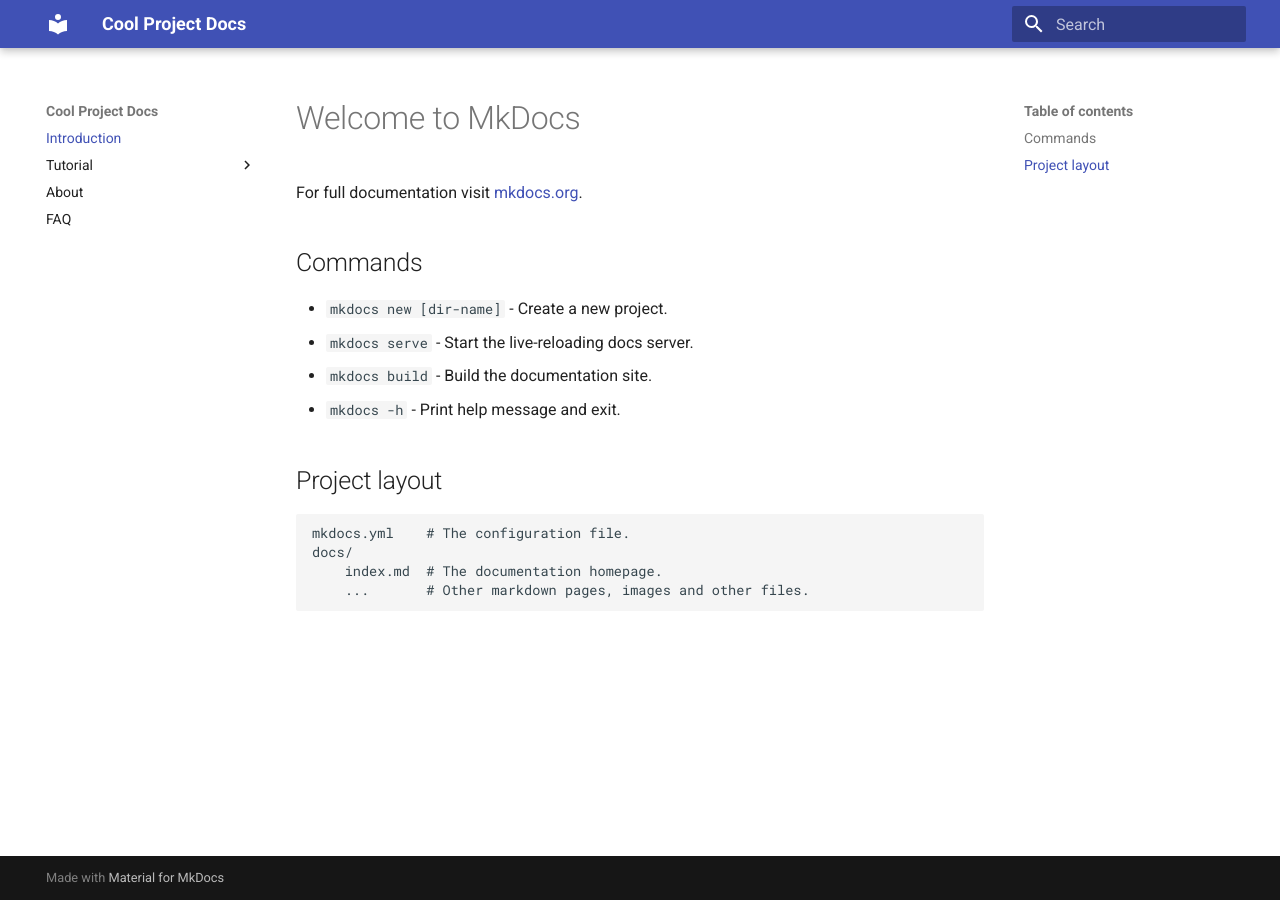
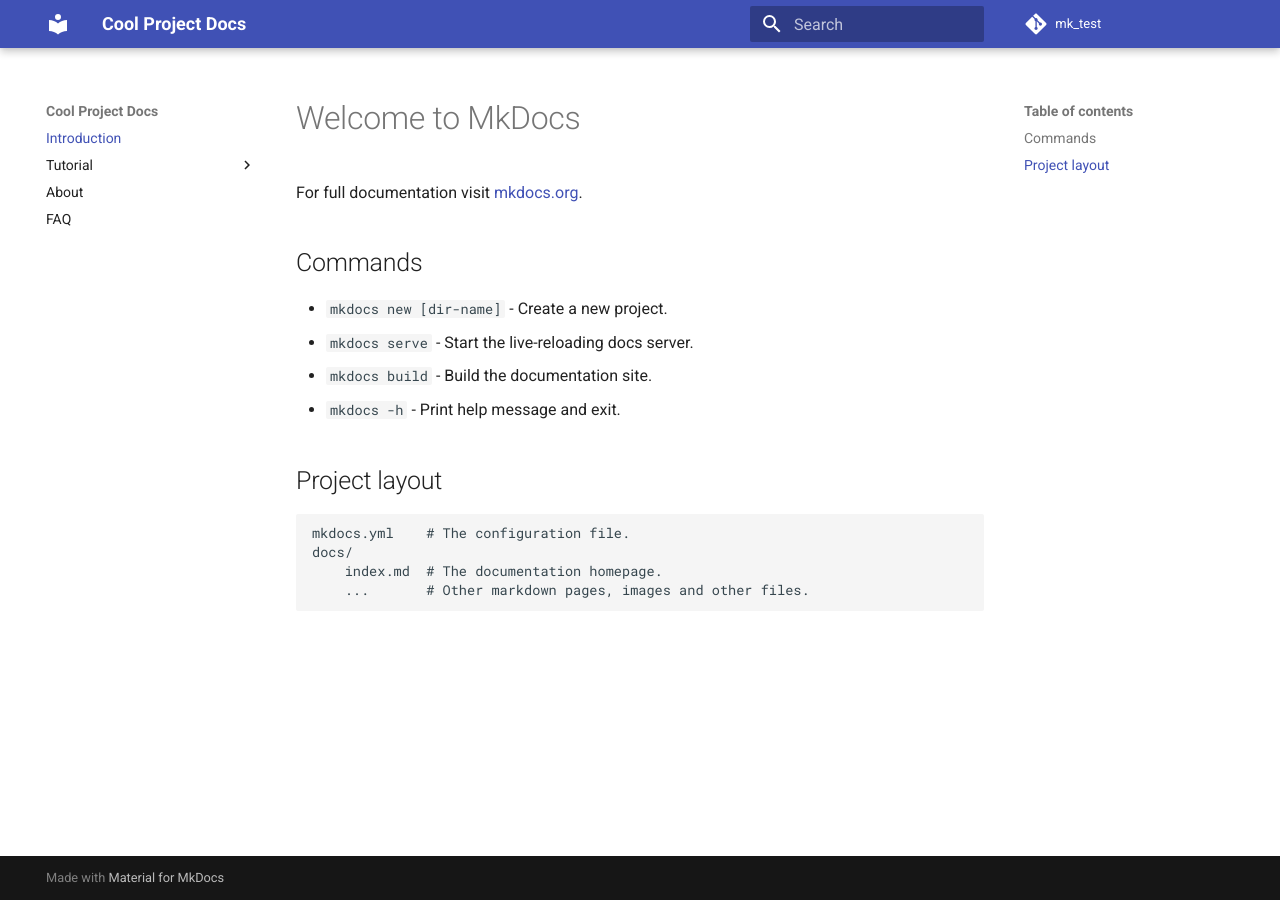
Before and after one commit to gerry-baird/mk_test, an MkDocs documentation site: the page built from docs/index.md, in a window 1280 px wide. Built offline with MkDocs 1.6.1 and Material for MkDocs 9.7.7, drawn with Linux system fonts in a browser that asks for light colours; comment, search, counter and statistics services are not loaded.

```diff
--- a/mkdocs.yml
+++ b/mkdocs.yml
@@ -1,4 +1,13 @@
 site_name: Cool Project Docs
+site_url: https://gerry-baird.github.io/mk_test
+site_author: Gerry
+
+# Repository
+repo_name: mk_test
+repo_url: https://github.com/gerry-baird/mk_test
+edit_uri: edit/master/docs
+docs_dir: docs
+
 theme:
   name: material
   features:
```
Also changed, not shown: 1 other file.
